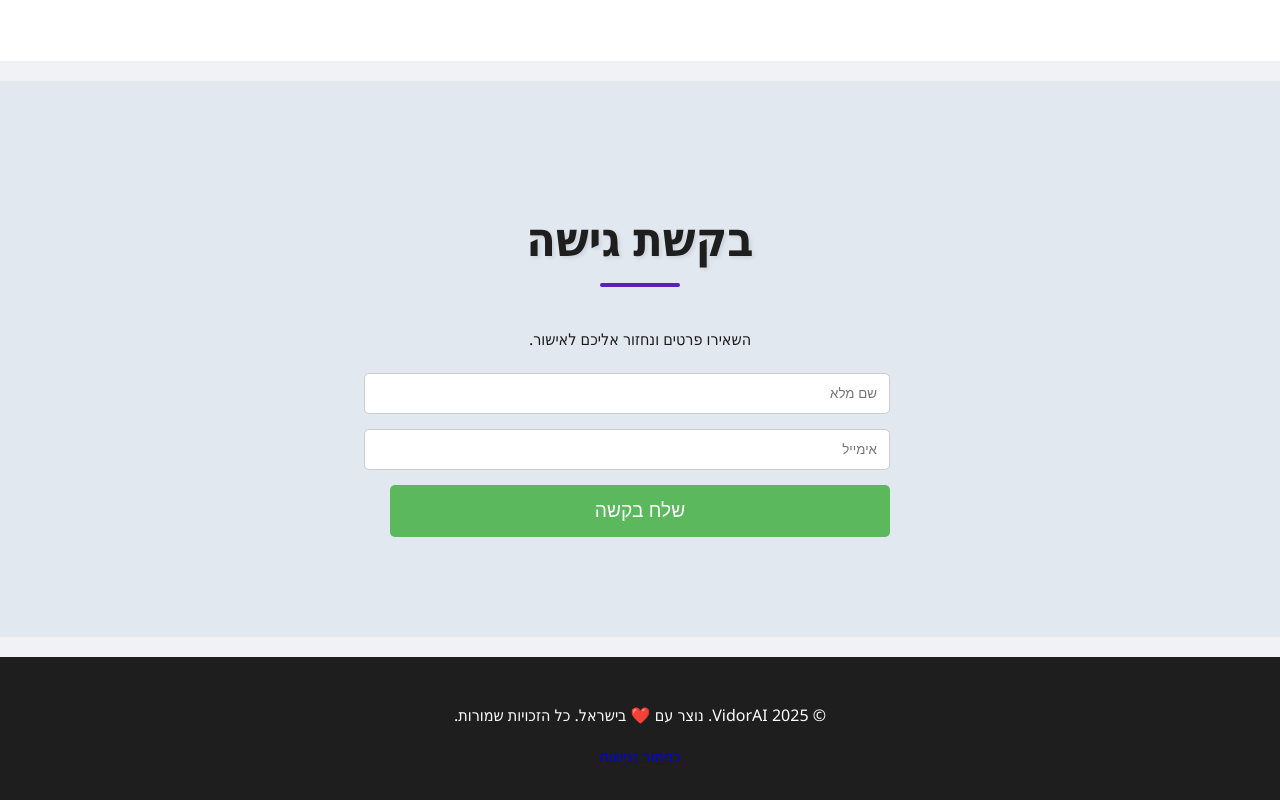
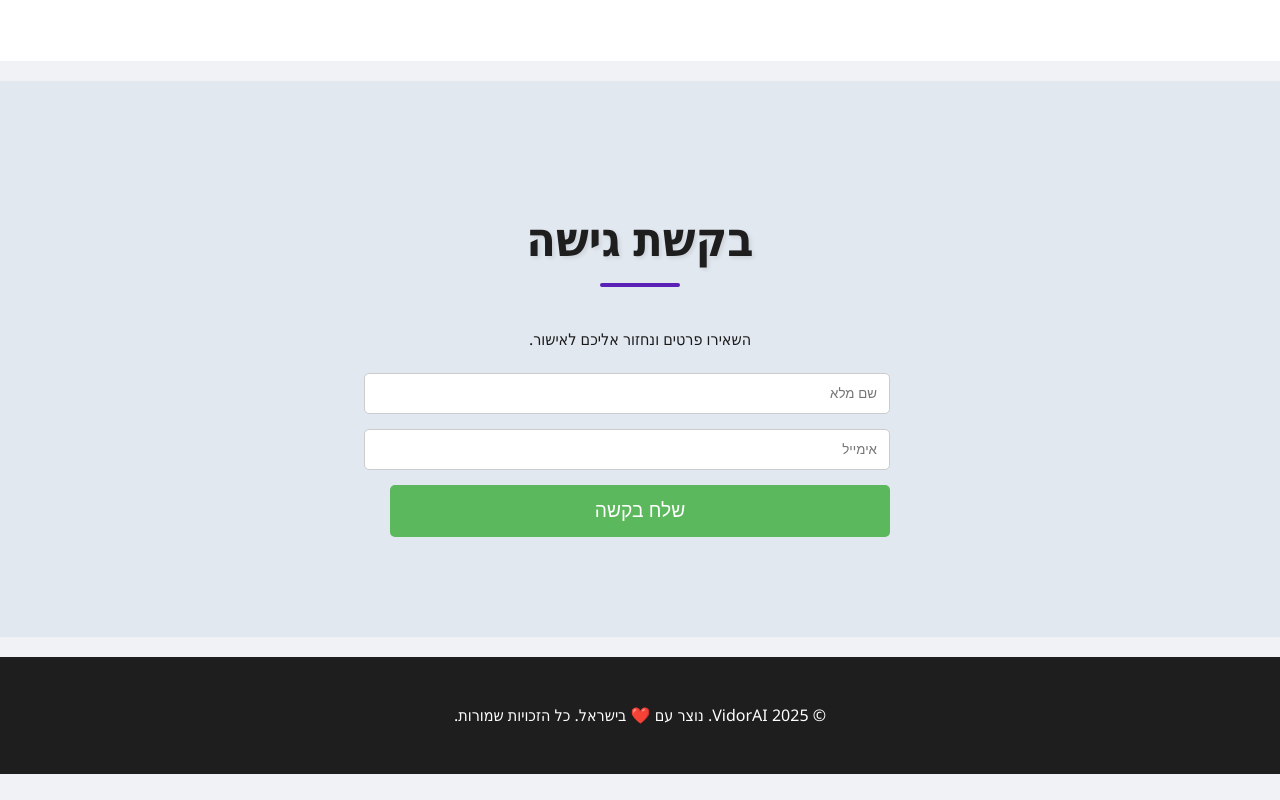
Before and after one commit to basadfree/VidorAI-website, a plain HTML site: page index.html in a window 1280 px wide. Shown: the part 3902-4702 px from the top of the page. After the commit the page ends 4676 px from the top, so only its background shows below. Drawn offline with Linux system fonts and the light colour scheme.

```diff
--- a/index.html
+++ b/index.html
@@ -104,7 +104,6 @@
 
     <footer>
         <p>© 2025 VidorAI. נוצר עם ❤️ בישראל. כל הזכויות שמורות.</p>
-        <a href="#" class="accessibility-button">כפתור נגישות</a>
     </footer>
 
 </body>
```
